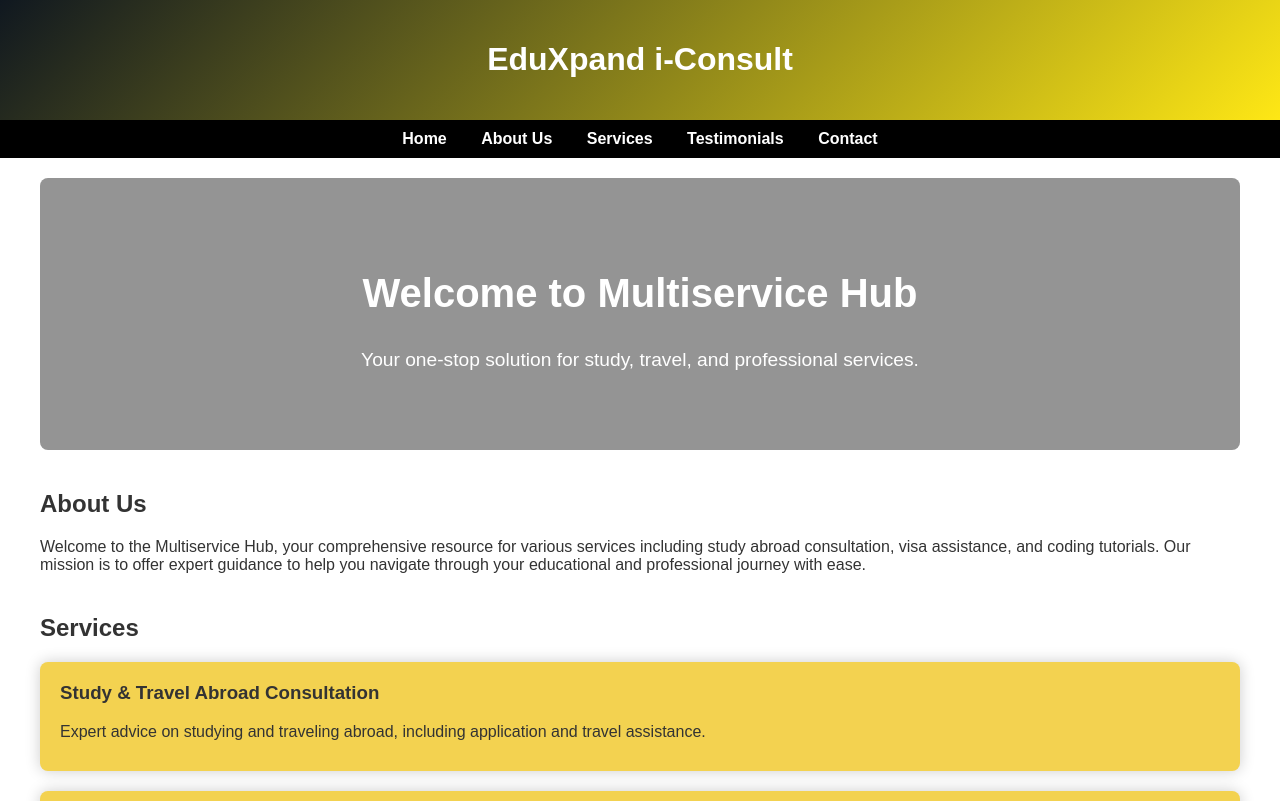
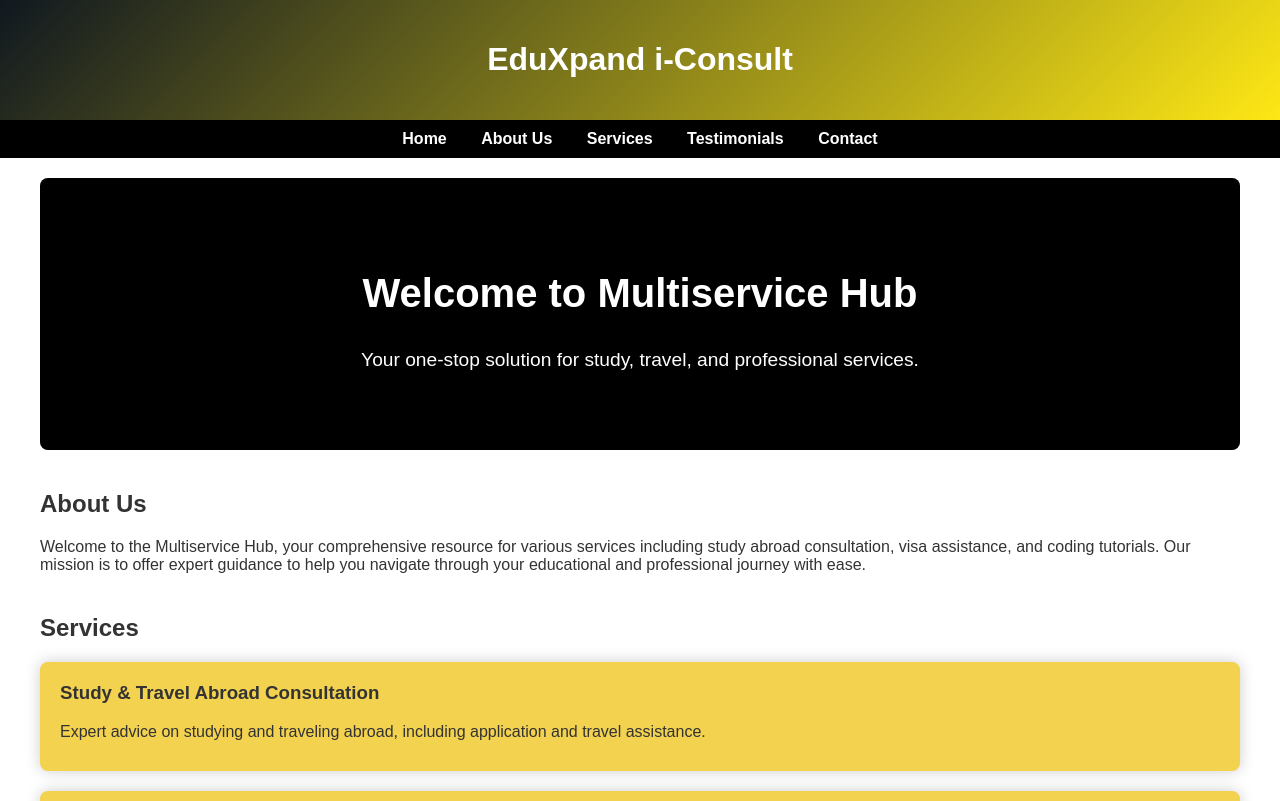
Before and after one commit to EduXpand-i-Consult/EduXpand-i-Consult, a plain HTML site: page index.html in a window 1280 px wide. Shown: the top 801 px of the page. Drawn offline with Linux system fonts and the light colour scheme.

Commit message:
Update index.html

```diff
--- a/index.html
+++ b/index.html
@@ -46,7 +46,7 @@
             margin: auto;
         }
         .hero {
-            background: #d3d3d3;
+            background:  #000000;
             color: #fff;
             padding: 60px 20px;
             text-align: center;
```
